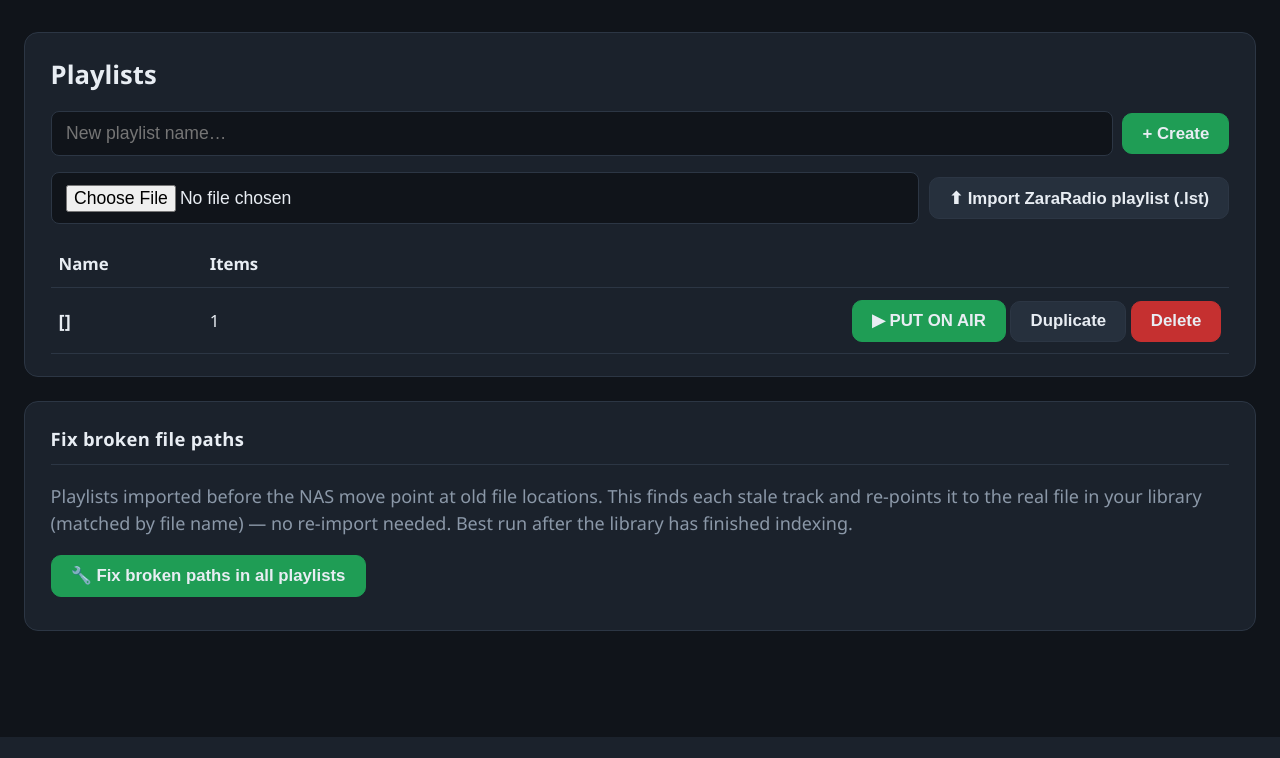
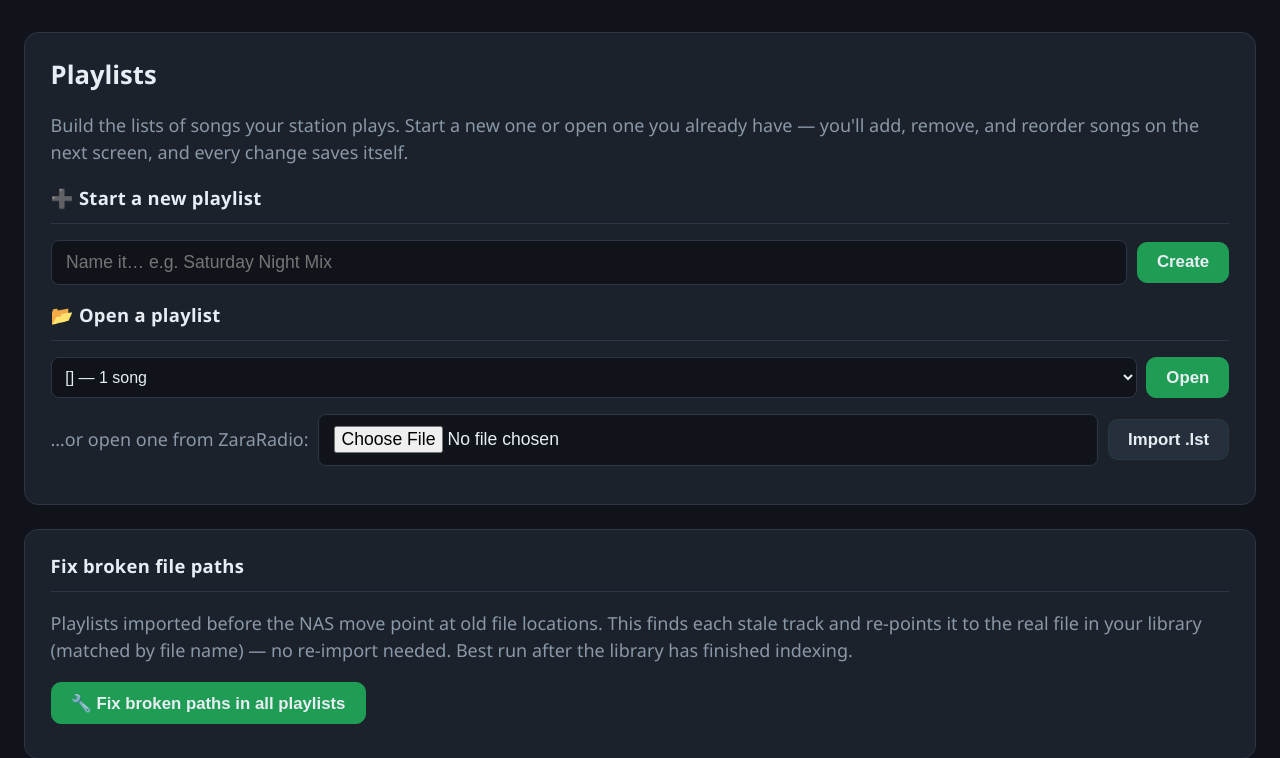
Before and after one commit to veteranop/StudioFire, a FastAPI app: template web/templates/playlists.html in a window 1280 px wide. Shown: the part 63-821 px from the top of the page. Before the commit the page ends 800 px from the top, so only its background shows below. Run offline with FastAPI, Linux system fonts and the light colour scheme; the template is opened without the code that fills it: most values are stand-ins (such as "Sample title", 1, 10 or a date in 2020); parts of the project's set-up code (start-up, migrations or seed data) failed here and were passed over.

Commit message:
Simplify the Playlists page to create / open / import
The page's one job is making playlists. The table of per-playlist
buttons is gone: pick a playlist from a dropdown and Open it (or
create/import). Duplicate, Delete, and PUT ON AIR move into the
playlist editor next to the list they act on. Full playlist
export/restore moves to Settings (admin section). Fix-broken-paths
stays. Verified: playlists 55 ok, gui smoke 59 ok, render checks for
admin/operator and quoted playlist names.

Co-Authored-By: Claude Fable 5 <noreply@anthropic.com>

```diff
--- a/web/templates/playlists.html
+++ b/web/templates/playlists.html
@@ -15,39 +15,34 @@
 {% block content %}
 <div class="card">
   <h1>Playlists</h1>
+  <p class="muted">Build the lists of songs your station plays. Start a new
+    one or open one you already have — you'll add, remove, and reorder songs
+    on the next screen, and every change saves itself.</p>
+
+  <h2>➕ Start a new playlist</h2>
   <div class="row">
-    <input id="new-name" placeholder="New playlist name…"
+    <input id="new-name" placeholder="Name it… e.g. Saturday Night Mix"
            onkeydown="if (event.key === 'Enter') createPl()">
-    <button class="btn btn-green" onclick="createPl()">+ Create</button>
+    <button class="btn btn-green" onclick="createPl()">Create</button>
+  </div>
+
+  <h2>📂 Open a playlist</h2>
+  <div class="row">
+    <select id="open-pl" style="flex:1" {% if not playlists %}disabled{% endif %}>
+    {% for p in playlists %}
+      <option value="{{ p.id }}">{{ p.name }} — {{ p.item_count }} song{{ '' if p.item_count == 1 else 's' }}</option>
+    {% else %}
+      <option value="">No playlists yet — create one above</option>
+    {% endfor %}
+    </select>
+    <button class="btn btn-green" onclick="openPl()"
+            {% if not playlists %}disabled{% endif %}>Open</button>
   </div>
   <div class="row">
+    <span class="muted">…or open one from ZaraRadio:</span>
     <input type="file" id="lst-file" accept=".lst">
-    <button class="btn" onclick="importLst()">⬆ Import ZaraRadio playlist
-      (.lst)</button>
+    <button class="btn" onclick="importLst()">Import .lst</button>
   </div>
-  <table class="table">
-    <thead><tr><th>Name</th><th>Items</th><th></th></tr></thead>
-    <tbody>
-    {% for p in playlists %}
-      <tr>
-        <td><a class="biglink" href="/playlists/{{ p.id }}">{{ p.name }}</a></td>
-        <td>{{ p.item_count }}</td>
-        <td class="right">
-          <button class="btn btn-green"
-                  onclick="activatePl({{ p.id }}, '{{ p.name }}')">
-            ▶ PUT ON AIR</button>
-          <button class="btn" onclick="duplicatePl({{ p.id }}, '{{ p.name }}')">
-            Duplicate</button>
-          <button class="btn btn-red"
-                  onclick="deletePl({{ p.id }}, '{{ p.name }}')">Delete</button>
-        </td>
-      </tr>
-    {% else %}
-      <tr><td colspan="3" class="muted">No playlists yet — create one
-        above.</td></tr>
-    {% endfor %}
-    </tbody>
-  </table>
 </div>
 <div class="card">
   <h2>Fix broken file paths</h2>
@@ -59,19 +54,11 @@
     all playlists</button>
   <div id="relink-result" style="margin-top:.7rem"></div>
 </div>
-{% if role == "admin" %}
-<div class="card">
-  <h2>Backup &amp; restore</h2>
-  <p class="muted">The backup file contains every playlist. Keep a copy
-    somewhere safe (USB stick, email it to yourself).</p>
-  <div class="row">
-    <a class="btn" href="/api/backup">⬇ Download backup</a>
-    <input type="file" id="restore-file" accept=".json,application/json">
-    <button class="btn" onclick="restoreBackup()">⬆ Restore from backup</button>
-  </div>
-</div>
-{% endif %}
 <script>
+function openPl() {
+  const id = document.getElementById("open-pl").value;
+  if (id) location = "/playlists/" + id;
+}
 async function createPl() {
   const inp = document.getElementById("new-name");
   const name = inp.value.trim();
@@ -100,35 +87,6 @@ async function importLst() {
     location = "/playlists/" + body.id;
   } else alert(body.detail || "Import failed");
 }
-async function activatePl(id, name) {
-  if (!confirm('Put "' + name + '" on air now? This replaces the current queue.'))
-    return;
-  const r = await fetch("/api/playlists/" + id + "/activate", {method: "POST"});
-  if (r.ok) location = "/";
-  else alert((await r.json()).detail || "Engine did not accept the playlist");
-}
-async function duplicatePl(id, name) {
-  const copy = prompt("Name for the copy:", name + " (copy)");
-  if (!copy) return;
-  const r = await fetch("/api/playlists/" + id + "/duplicate", {method: "POST",
-    headers: {"Content-Type": "application/json"},
-    body: JSON.stringify({name: copy})});
-  if (r.status === 201) location.reload();
-  else alert((await r.json()).detail || "Could not duplicate");
-}
-async function restoreBackup() {
-  const inp = document.getElementById("restore-file");
-  if (!inp.files.length) { alert("Choose a backup file first."); return; }
-  if (!confirm("Restore playlists from this backup?\n\nExisting playlists " +
-               "are kept; restored ones with the same name get a " +
-               "'(restored)' suffix.")) return;
-  const fd = new FormData();
-  fd.append("file", inp.files[0]);
-  const r = await fetch("/api/restore", {method: "POST", body: fd});
-  const body = await r.json();
-  if (r.ok) { alert("Restored " + body.imported + " playlist(s)."); location.reload(); }
-  else alert(body.detail || "Restore failed");
-}
 function esc(s) {
   return (s || "").replace(/[&<>]/g,
     c => ({"&": "&amp;", "<": "&lt;", ">": "&gt;"}[c]));
@@ -149,11 +107,5 @@ async function relinkAll() {
       ? "<br><small class='muted'>Not found (examples): " +
         b.unmatched_examples.slice(0, 10).map(esc).join(", ") + "</small>" : "");
 }
-async function deletePl(id, name) {
-  if (!confirm('Delete playlist "' + name + '"? This cannot be undone.'))
-    return;
-  await fetch("/api/playlists/" + id, {method: "DELETE"});
-  location.reload();
-}
 </script>
 {% endblock %}
```
Also changed, not shown: web/templates/playlist_edit.html (+18 -0 lines), web/templates/settings.html (+27 -0 lines), CHANGELOG.md.
